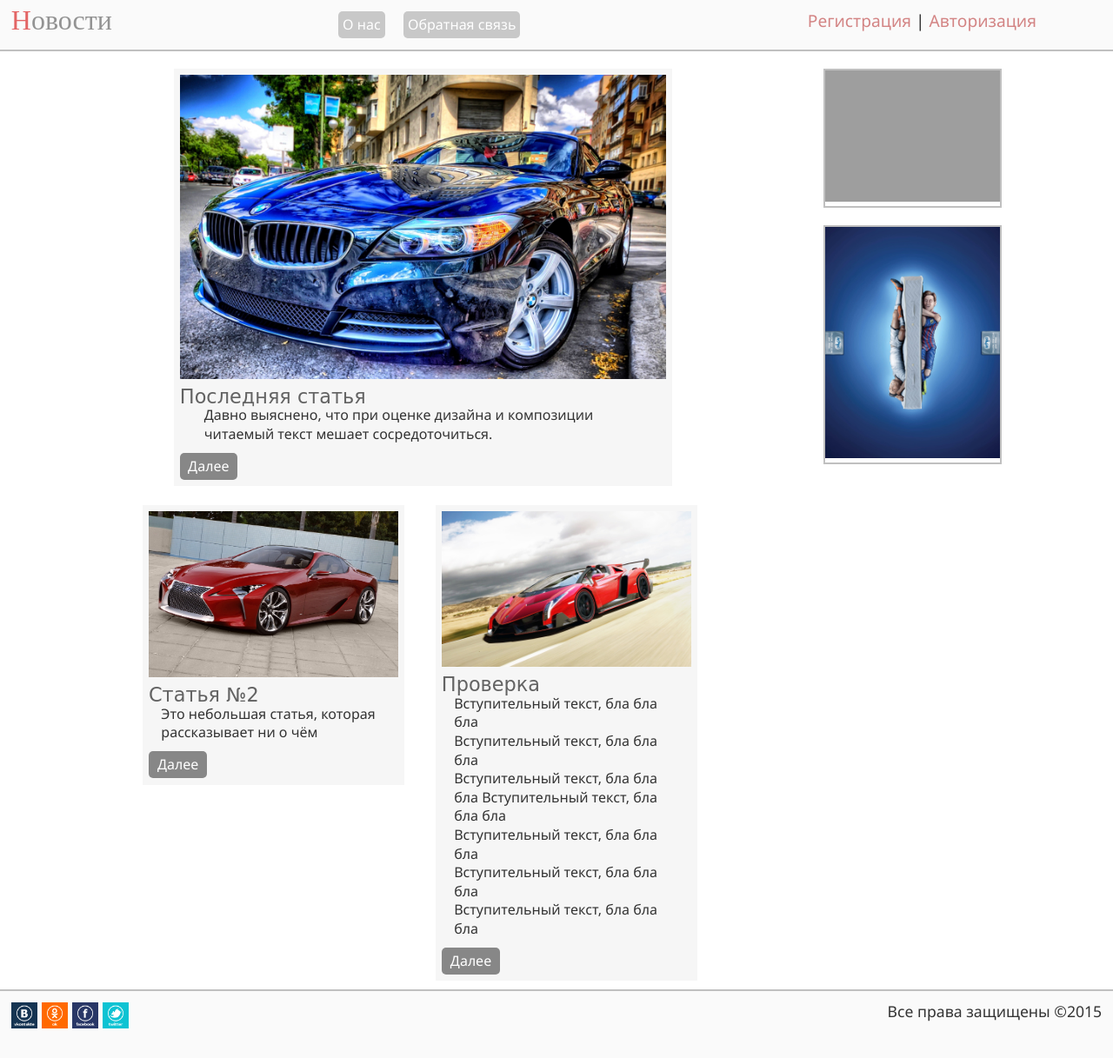
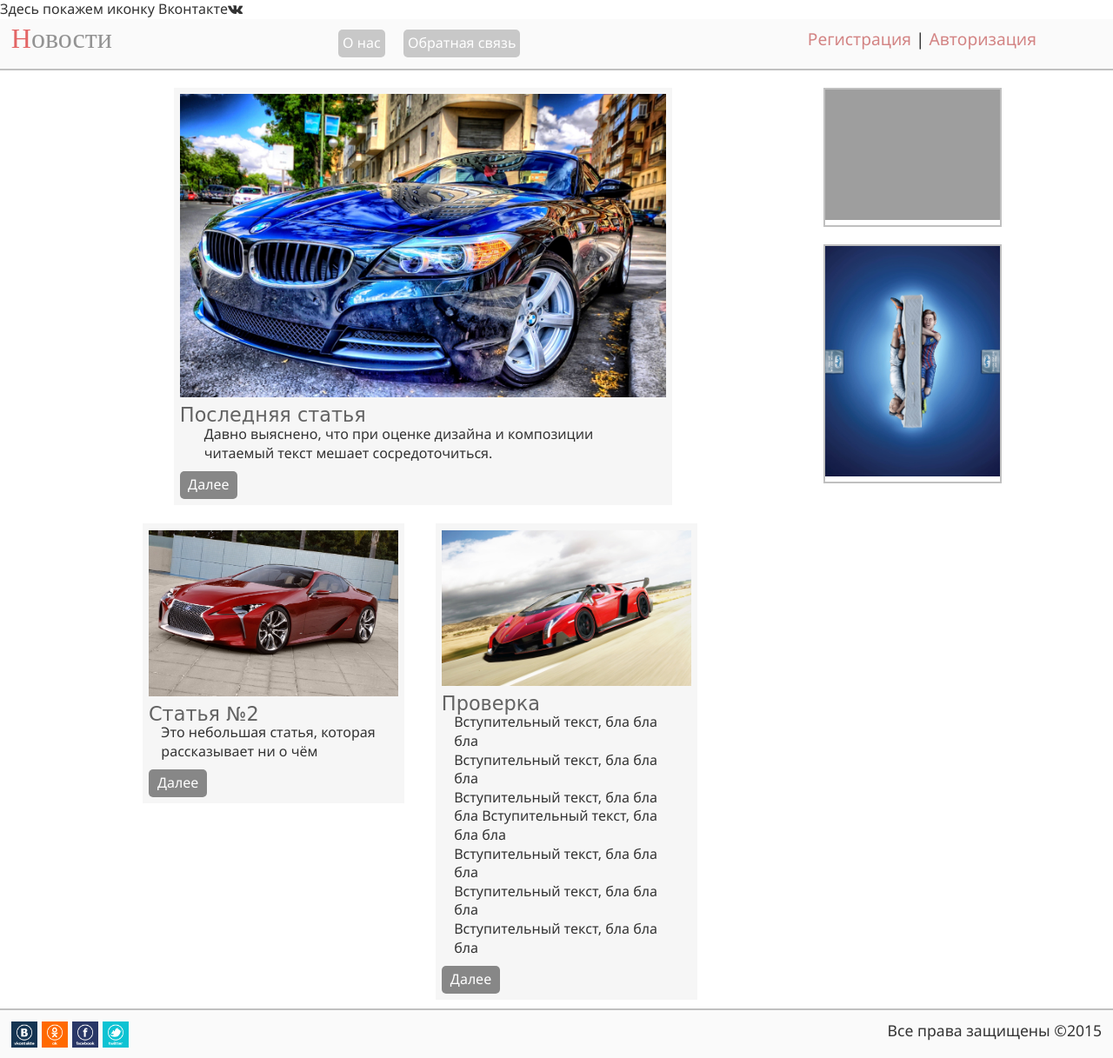
Before and after one commit to qazsedc13/html-education, a PHP site: page / in a window 1280 px wide. Shown: the whole page at 87% size. Before the commit the page ends 1183 px from the top, so only its background shows below. Run offline with PHP 8.4, Linux system fonts and the light colour scheme; data comes from the database, SQL or seed files in the repository; data that the repository does not hold is empty; some libraries are stand-ins or nearby versions; grey boxes are pictures that could not be loaded.

Commit message:
Вставили иконку, на сайт не скачивая картинку. Можно значительно украсить сайт

```diff
--- a/mySite/blocks/head.php
+++ b/mySite/blocks/head.php
@@ -1,3 +1,4 @@
 	<meta charset="utf-8">
 	<title><?=$title?></title>
 	<link href="/css/style.css" rel="stylesheet" type="text/css">
+    <link rel="stylesheet" href="https://maxcdn.bootstrapcdn.com/font-awesome/4.5.0/css/font-awesome.min.css">
--- a/mySite/index.php
+++ b/mySite/index.php
@@ -11,6 +11,7 @@
 </head>
 
 <body>
+	<p>Здесь покажем иконку Вконтакте<i class="fa fa-vk"></i></p>
 	<?php require_once "blocks/header.php"?>
     <div id="wrapper">
     	<div id="leftCol">
```
